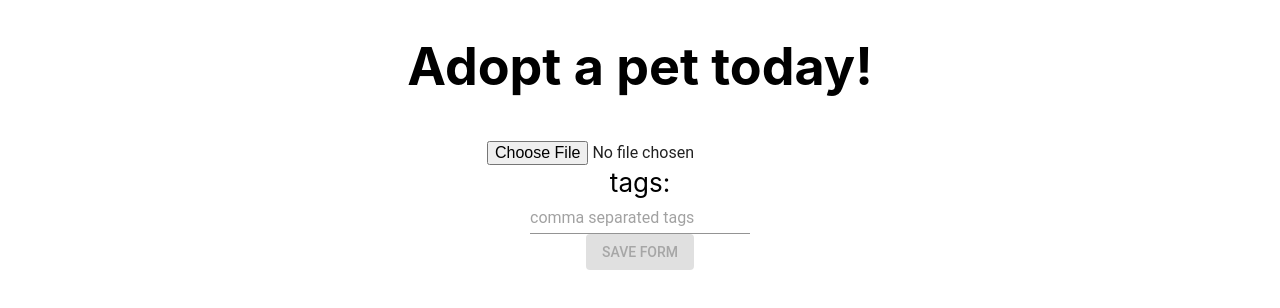
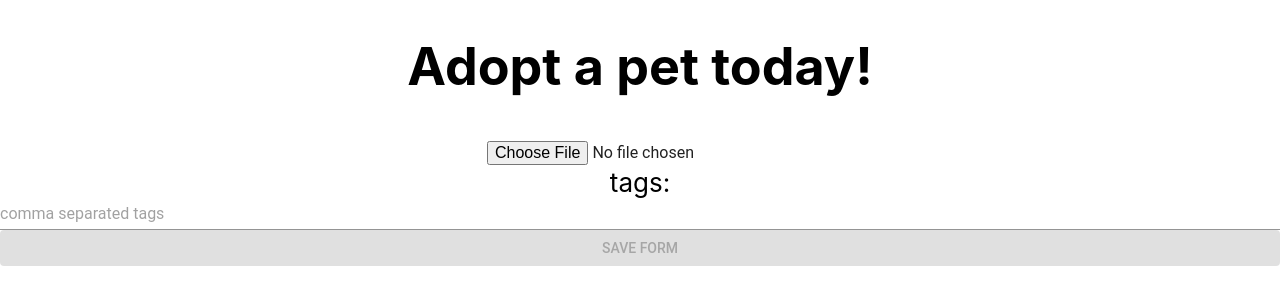
Before and after one commit to qr-pets/qr-pets, a React (Create React App) app: page /admin in a window 1280 px wide. Shown: the top 308 px of the page. Built offline with nearby package versions, Linux system fonts and the light colour scheme.

Commit message:
use react fragment and remove extra <div>

```diff
--- a/src/components/InputComponent/AdminPetForm.jsx
+++ b/src/components/InputComponent/AdminPetForm.jsx
@@ -51,7 +51,7 @@ class AdminPetForm extends React.Component {
   render() {
     const { hasChanged } = this.state;
     return (
-      <div>
+      <>
         <Upload handleFileSelect={this.handleFileSelect} />
         tags:
         <AdminTextInput handleUpdate={this.handleTagsUpdate} handleChange={this.handleTextChange} />
@@ -63,7 +63,7 @@ class AdminPetForm extends React.Component {
         >
           {'Save Form'}
         </Button>
-      </div>
+      </>
     );
   }
 }
--- a/src/components/InputComponent/AdminTextInput.jsx
+++ b/src/components/InputComponent/AdminTextInput.jsx
@@ -22,7 +22,6 @@ class AdminTextInput extends React.Component {
 
   render() {
     return (
-      <div>
       <Input
         onChange={this.handleChange}
         type="text"
@@ -30,7 +29,6 @@ class AdminTextInput extends React.Component {
         placeholder="comma separated tags"
         id="tag-input"
       />
-      </div>
     );
   }
 }
```
Lines whose indentation alone changed are shown as unchanged.
